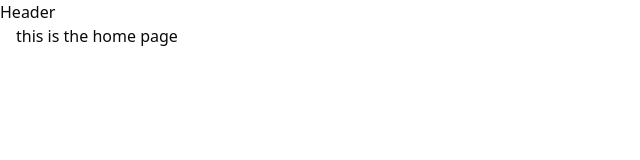
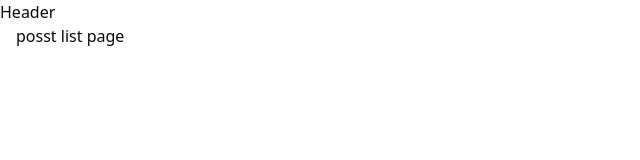
Before and after one commit to Tharunvasireddi/blog-nextjs, a Next.js app: page / in a window 1280 px wide. Shown: the top 160 px of the page, without its empty margins (0-640 px from the left). Built offline with nearby package versions, Linux system fonts and the light colour scheme.

Commit message:
feat: add authentication, profile, and search pages

```diff
--- /dev/null
+++ b/src/app/auth/page.tsx
@@ -0,0 +1,5 @@
+function Authpage() {
+  return <div> Auth page - login % register </div>;
+}
+
+export default Authpage;
--- a/src/app/page.tsx
+++ b/src/app/page.tsx
@@ -2,7 +2,9 @@
 export default function Home() {
   return (
     <>
-      <h1>this is the home page</h1>
+      <h1>
+        posst list page
+      </h1>
     </>
   );
 }
--- /dev/null
+++ b/src/app/profile/page.tsx
@@ -0,0 +1,5 @@
+function ProfilePage() {
+  return <div>this is profilePage</div>;
+}
+
+export default ProfilePage;
--- /dev/null
+++ b/src/app/search/page.tsx
@@ -0,0 +1,5 @@
+function SearchPage() {
+  return <div>this is search PAge</div>;
+}
+
+export default SearchPage;
```
